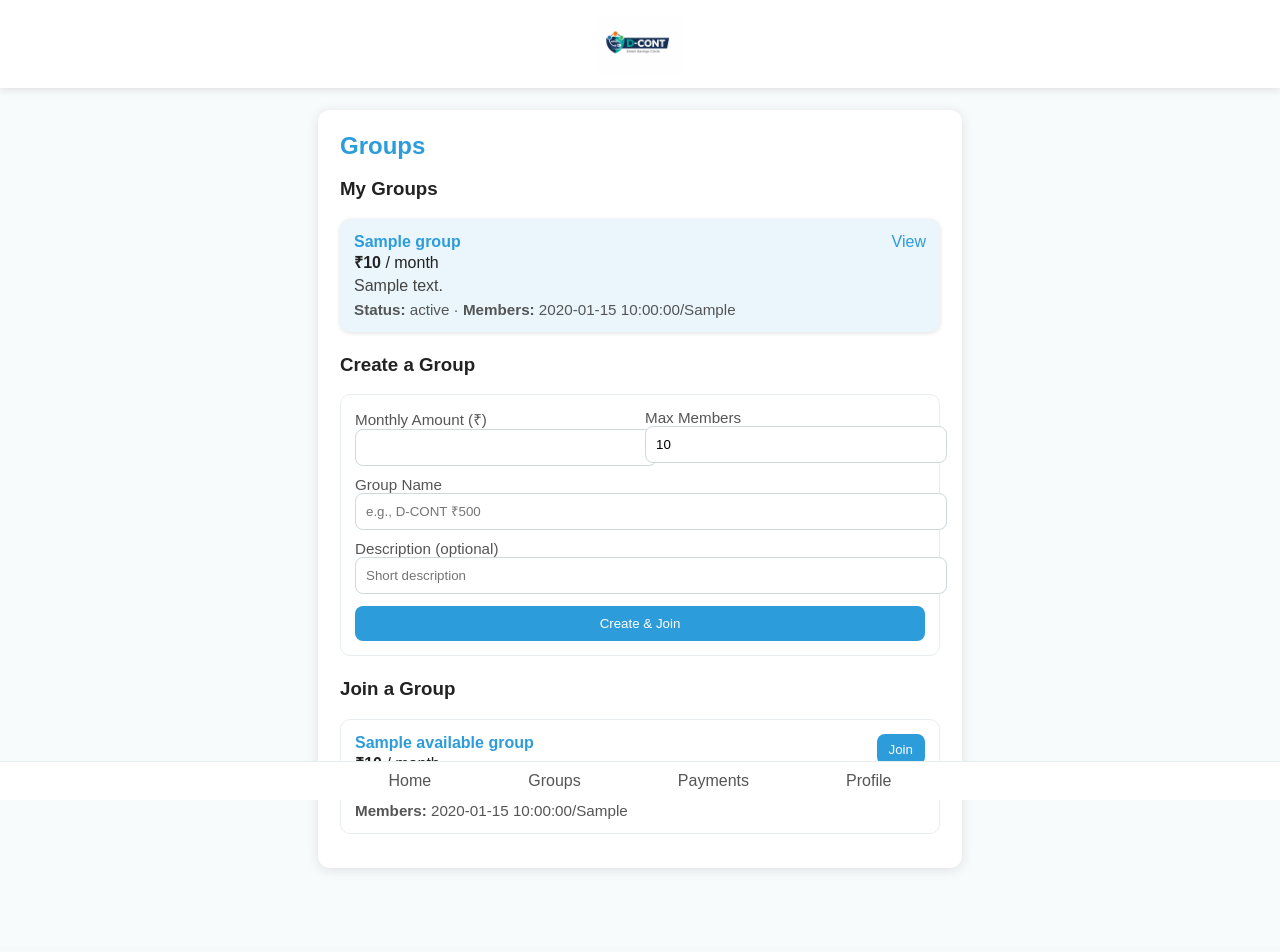
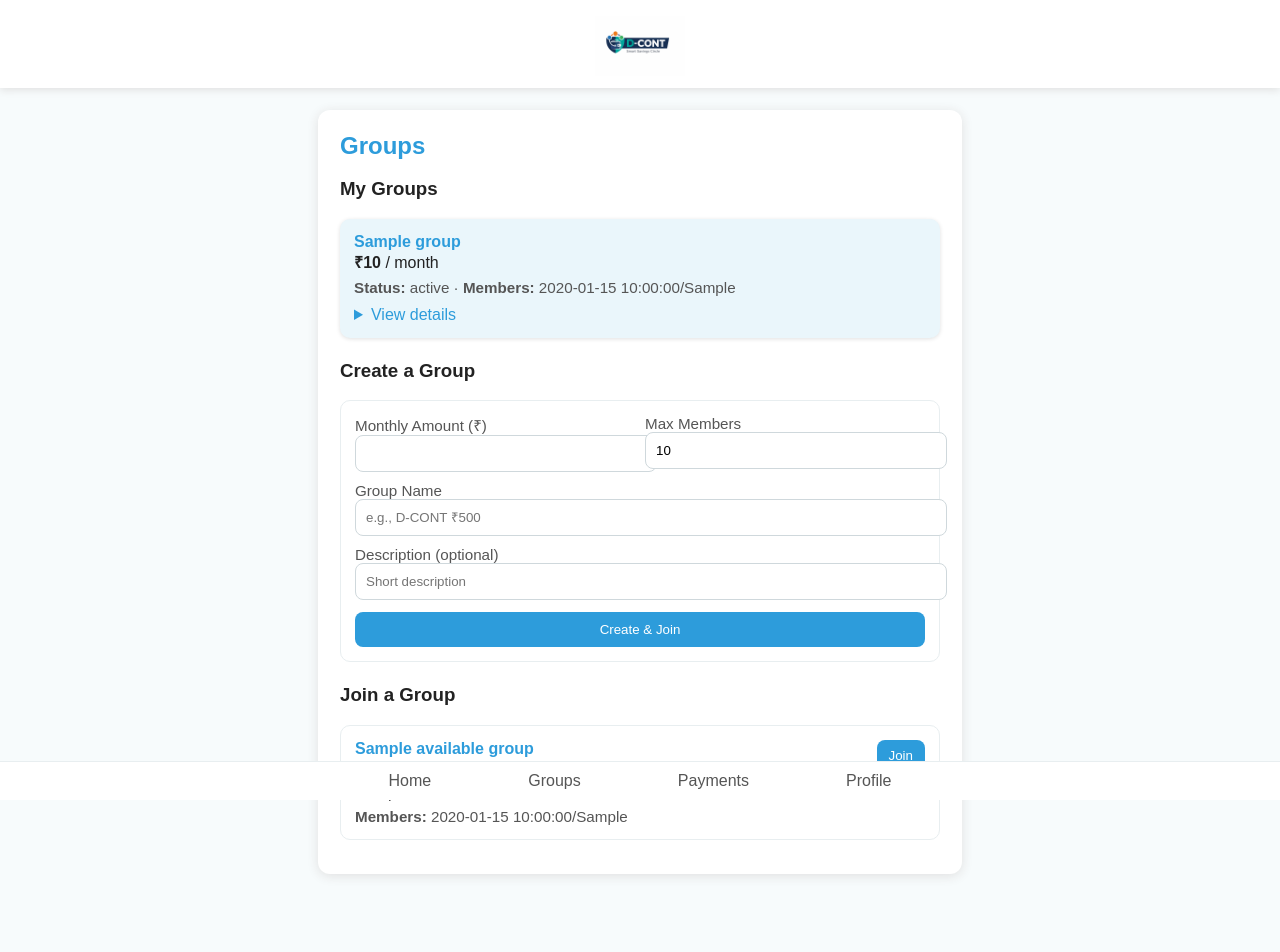
Before and after one commit to cyanmerc-hue/D-cont, a Flask app: template templates/groups_tab.html in a window 1280 px wide. Before the commit the page ends 870 px from the top, so only its background shows below. Run offline with Flask 3, Linux system fonts and the light colour scheme; the template is opened without the code that fills it: most values are stand-ins (such as "Sample title", 1, 10 or a date in 2020).

Commit message:
Keep group details inside Groups tab

```diff
--- a/app.py
+++ b/app.py
@@ -812,28 +812,7 @@ def groups_by_amount(amount):
 @app.route('/group/<int:group_id>')
 @require_customer
 def group_preview(group_id):
-    username = session['username']
-    conn = get_db()
-    c = conn.cursor()
-    c.execute('SELECT id, name, description, monthly_amount, COALESCE(max_members, 10), COALESCE(receiver_name, \'\'), COALESCE(receiver_upi, \'\') FROM groups WHERE id=?', (group_id,))
-    row = c.fetchone()
-    if not row:
-        conn.close()
-        abort(404)
-    group = {
-        'id': row[0],
-        'name': row[1],
-        'description': row[2],
-        'monthly_amount': row[3],
-        'max_members': int(row[4] or 10),
-        'receiver_name': row[5] or '',
-        'receiver_upi': row[6] or '',
-    }
-    c.execute('SELECT COUNT(1) FROM group_members WHERE group_id=? AND status=\'joined\'', (group_id,))
-    joined_members = int((c.fetchone() or [0])[0] or 0)
-    conn.close()
-    status = 'Active' if joined_members >= group['max_members'] else 'Formation'
-    return render_template('group_details.html', group=group, joined_members=joined_members, status=status, active_tab='groups')
+    return redirect(url_for('groups_tab'))
 
 
 @app.route('/add-upi', methods=['GET', 'POST'])
--- a/templates/groups_tab.html
+++ b/templates/groups_tab.html
@@ -24,17 +24,17 @@
       <ul style="list-style:none; padding:0; margin:0;">
         {% for g in my_groups %}
           <li style="margin-bottom: 12px; background: #eaf6fb; border-radius: 10px; padding: 14px; box-shadow: 0 1px 4px #e0e0e0;">
-            <div style="display:flex; justify-content:space-between; align-items:flex-start; gap:10px;">
-              <div>
-                <div style="font-weight:bold; color:#2D9CDB;">{{ g.name }}</div>
-                <div style="color:#222;"><strong>₹{{ g.monthly_amount }}</strong> / month</div>
-                {% if g.description %}<div style="color:#444; margin-top:4px;">{{ g.description }}</div>{% endif %}
-                <div style="color:#555; margin-top:6px; font-size:0.95em;"><strong>Status:</strong> {{ g.status }} · <strong>Members:</strong> {{ g.joined_members }}/{{ g.max_members }}</div>
-              </div>
-              <div style="min-width:90px; text-align:right;">
-                <a href="/group/{{ g.id }}" style="color:#2D9CDB; text-decoration:none;">View</a>
-              </div>
-            </div>
+            <div style="font-weight:bold; color:#2D9CDB;">{{ g.name }}</div>
+            <div style="color:#222;"><strong>₹{{ g.monthly_amount }}</strong> / month</div>
+            <div style="color:#555; margin-top:6px; font-size:0.95em;"><strong>Status:</strong> {{ g.status }} · <strong>Members:</strong> {{ g.joined_members }}/{{ g.max_members }}</div>
+
+            <details style="margin-top:10px;">
+              <summary style="cursor:pointer; color:#2D9CDB;">View details</summary>
+              {% if g.description %}<div style="color:#444; margin-top:8px;">{{ g.description }}</div>{% endif %}
+              <div style="color:#555; margin-top:8px;"><strong>Receiver name:</strong> {% if g.receiver_name %}{{ g.receiver_name }}{% else %}<span style="color:#999;">Not set</span>{% endif %}</div>
+              <div style="color:#555; margin-top:4px;"><strong>Receiver UPI:</strong> {% if g.receiver_upi %}{{ g.receiver_upi }}{% else %}<span style="color:#999;">Not set</span>{% endif %}</div>
+              <a href="/payments" style="display:inline-block; margin-top:10px; background:#2D9CDB; color:#fff; padding:8px 12px; border-radius:8px; text-decoration:none;">Go to Payments</a>
+            </details>
           </li>
         {% endfor %}
       </ul>
@@ -90,7 +90,6 @@
                   <input type="hidden" name="group_id" value="{{ g.id }}" />
                   <button type="submit" style="background:#2D9CDB; color:#fff; border:none; padding:8px 12px; border-radius:8px; cursor:pointer;">Join</button>
                 </form>
-                <div style="margin-top:8px;"><a href="/group/{{ g.id }}" style="color:#2D9CDB; text-decoration:none;">View</a></div>
               </div>
             </div>
           </li>
```
